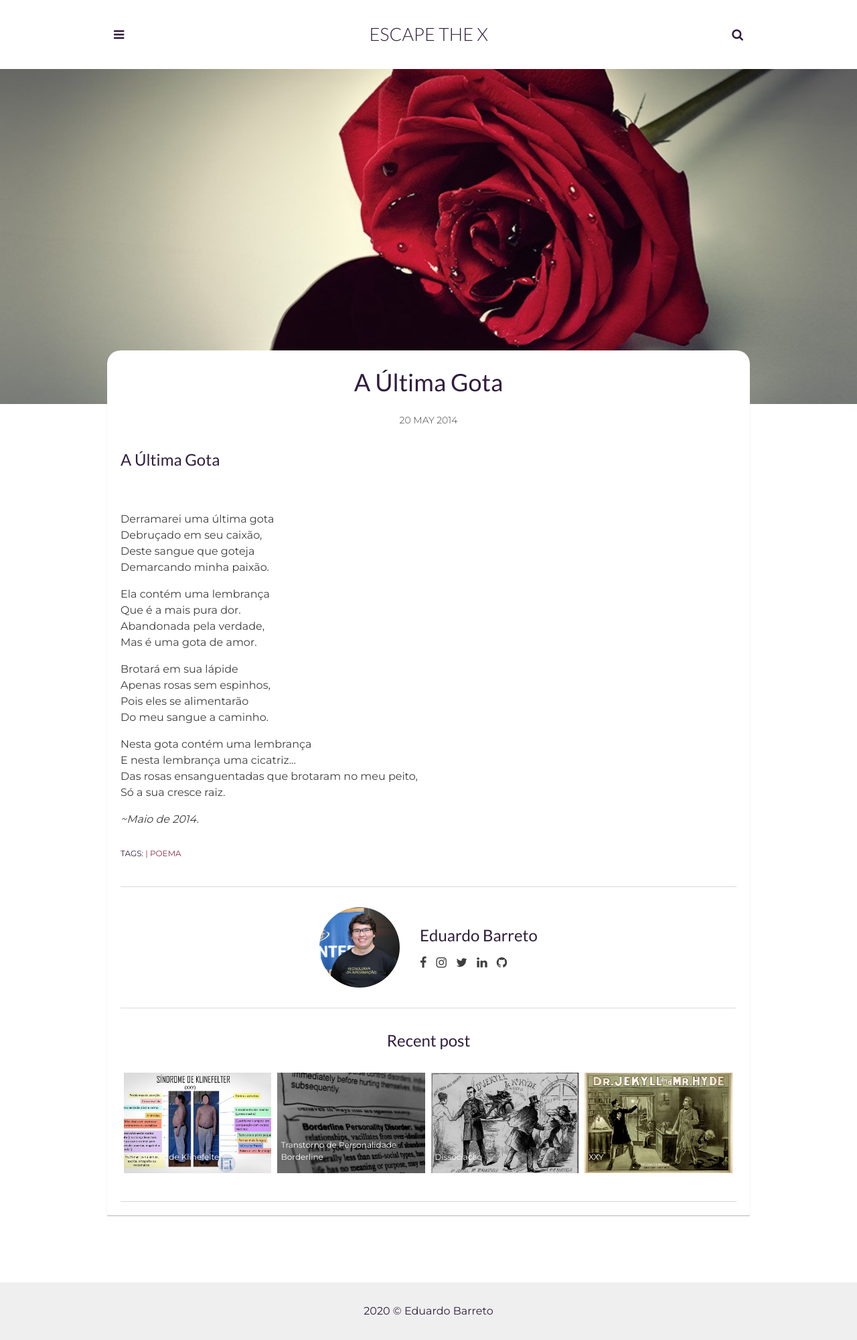
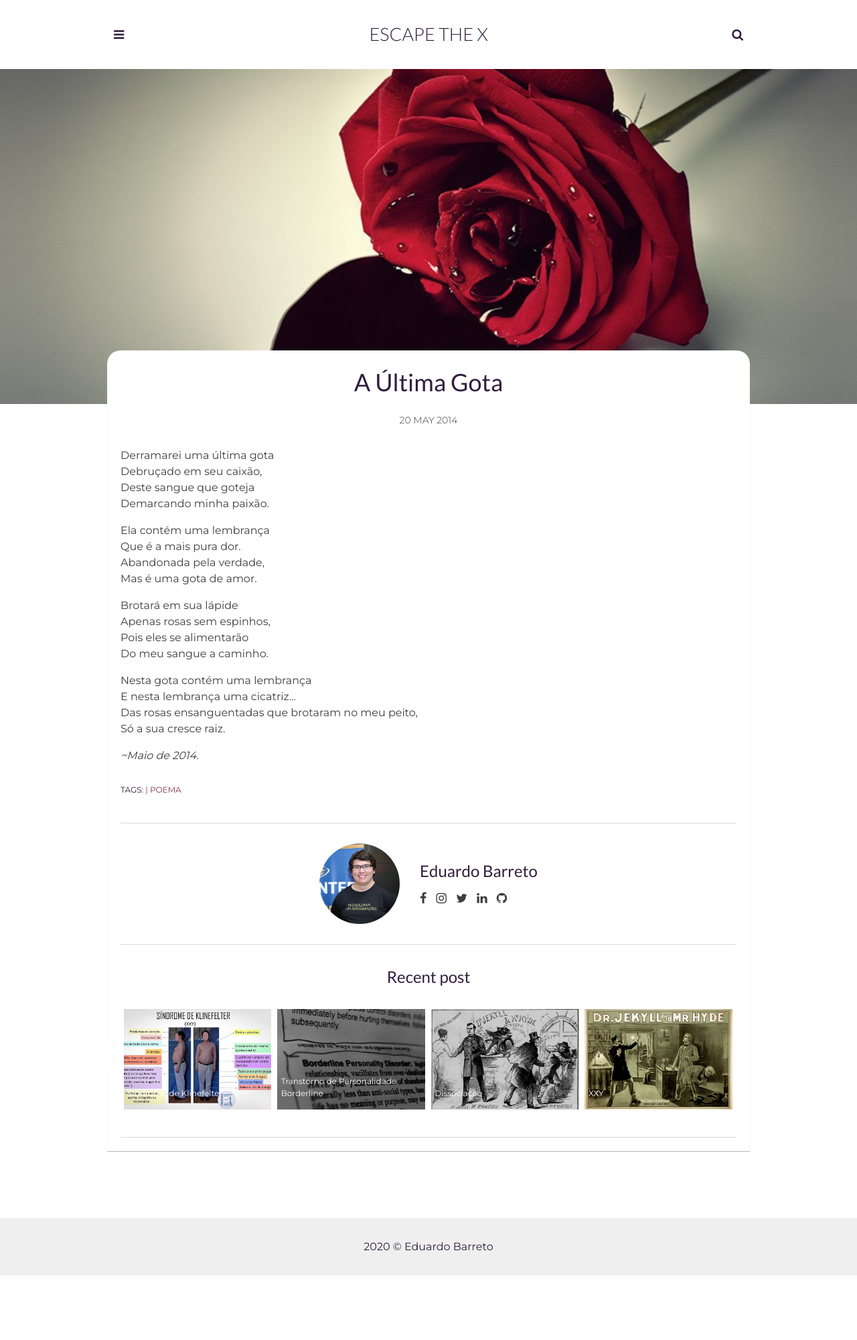
Before and after one commit to EscapeTheX/escapethex.github.io, a Jekyll site: the page built from _posts/2020-04-05-A-Ultima-Gota.markdown, in a window 1280 px wide. Shown: the whole page at 67% size. Built offline with Jekyll 4.4.1, drawn with Linux system fonts in a browser that asks for light colours.

Commit message:
Update 2020-04-05-A-Ultima-Gota.markdown

```diff
--- a/_posts/2020-04-05-A-Ultima-Gota.markdown
+++ b/_posts/2020-04-05-A-Ultima-Gota.markdown
@@ -7,8 +7,6 @@ img: gota.jpg # Add image post (optional)
 tags: [Poema]
 author: # Add name author (optional)
 ---
-<h2>A Última Gota</h2>
-<br>
 <p>Derramarei uma última gota<br>
 Debruçado em seu caixão,<br>
 Deste sangue que goteja<br>
```
